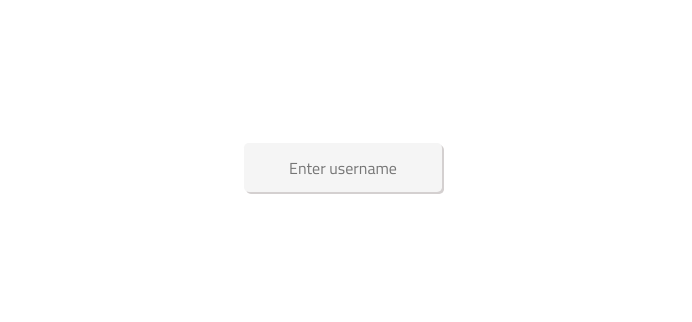
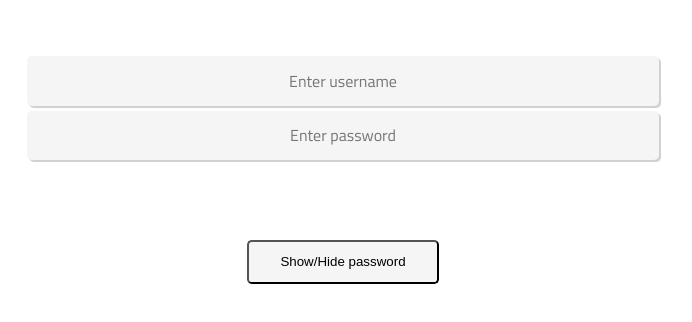
Before and after one commit to vsreyes/password-login-reactjs, a React (Create React App) app: page / in a window 1280 px wide. Shown: the part 238-560 px from the top of the page, without its empty margins (297-989 px from the left). Built offline with nearby package versions, Linux system fonts and the light colour scheme.

Commit message:
Hide password

```diff
--- a/src/App.js
+++ b/src/App.js
@@ -4,17 +4,25 @@ import './App.css';
 
 const App = () => {
   const [username, setUsername] = useState('');
+  const [password, setPassword] = useState('');
 
   return (
-    <div>
+    <div className='container'>
       <input
         type='text'
         placeholder='Enter username'
         value={username}
-        onChange={e => {
-          setUsername(e.target.value);
-        }}
+        onChange={e => setUsername(e.target.value)}
       />
+      <input
+        type='password'
+        placeholder='Enter password'
+        value={password}
+        onChange={e => setPassword(e.target.value)}
+      />
+      <h2>{username}</h2>
+      <h2>{password}</h2>
+      <button>Show/Hide password</button>
     </div>
   );
 };
```
